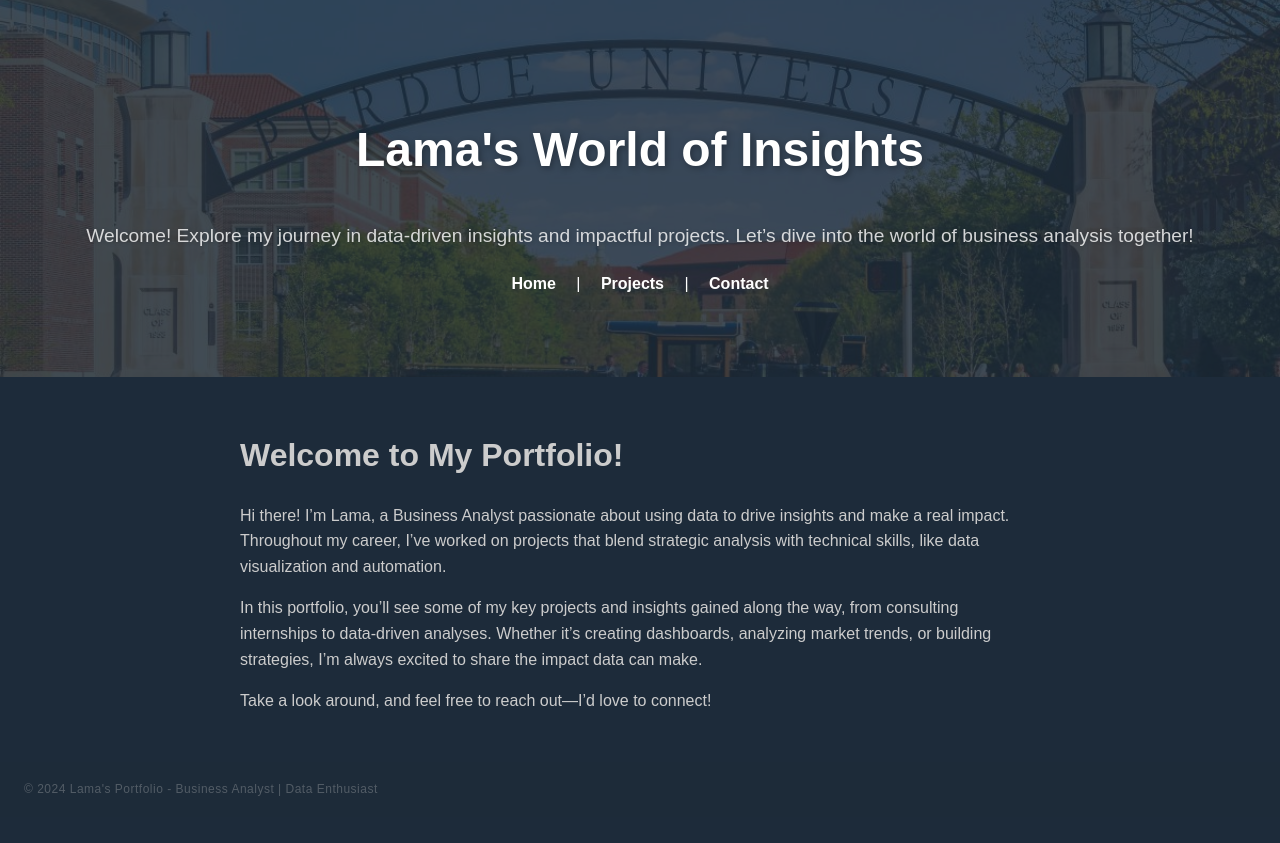
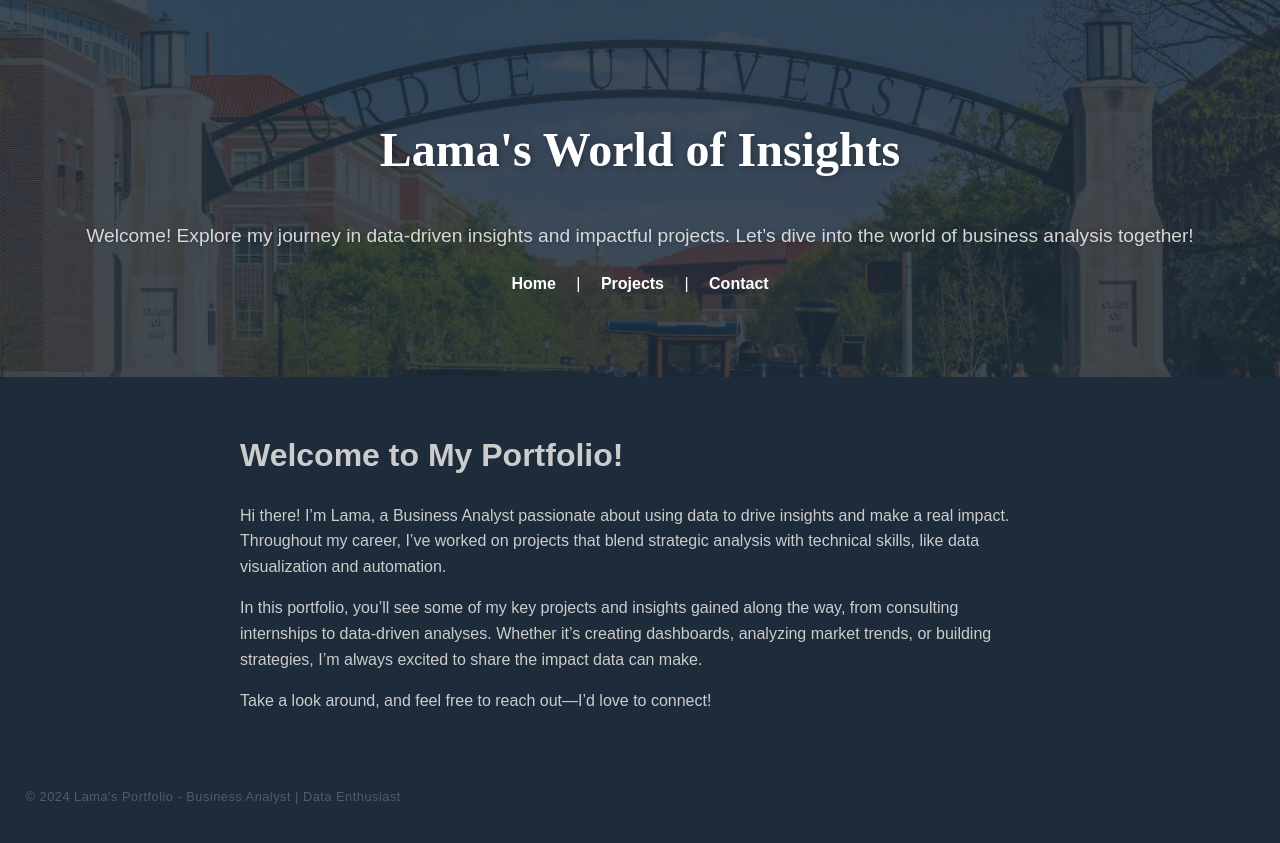
Before and after one commit to LamaJuraisi/Portfolio, a Jekyll site: the page built from index.md, in a window 1280 px wide. Shown: the top 843 px of the page. Built offline with Jekyll 4.4.1, drawn with Linux system fonts in a browser that asks for light colours; some web fonts are replaced.

Commit message:
Update main.css

```diff
--- a/assets/css/main.css
+++ b/assets/css/main.css
@@ -1,17 +1,55 @@
 /* Base Styling */
 body {
-  font-family: 'Source Sans 3', sans-serif; /* Use the specified font for main content */
+  font-family: 'Source Sans 3', sans-serif;
   line-height: 1.6;
-  color: #CCCCCC;
-  background-color: #1D2B3A;
+  color: #CCCCCC; /* Slightly lighter for readability */
+  background-color: #1D2B3A; /* Updated navy background color */
   margin: 0;
 }
 
-/* Center Content and Limit Width */
-main {
-  padding: 2em 1em;
-  max-width: 800px;
-  margin: auto; /* Centers the main content */
+/* Font Classes */
+.markazi {
+  font-family: 'Markazi Text', serif;
+}
+
+.merriweather-regular {
+  font-family: 'Merriweather', serif;
+  font-weight: 400;
+}
+
+.merriweather-bold {
+  font-family: 'Merriweather', serif;
+  font-weight: 700;
+}
+
+.ubuntu-regular {
+  font-family: 'Ubuntu', sans-serif;
+  font-weight: 400;
+}
+
+.ubuntu-bold {
+  font-family: 'Ubuntu', sans-serif;
+  font-weight: 700;
+}
+
+.source-sans-regular {
+  font-family: 'Source Sans 3', sans-serif;
+  font-weight: 400;
+}
+
+.source-sans-bold {
+  font-family: 'Source Sans 3', sans-serif;
+  font-weight: 700;
+}
+
+.raleway-regular {
+  font-family: 'Raleway', sans-serif;
+  font-weight: 400;
+}
+
+.raleway-bold {
+  font-family: 'Raleway', sans-serif;
+  font-weight: 700;
 }
 
 /* Header styling with background image */
@@ -32,7 +70,7 @@ header::before {
   left: 0;
   right: 0;
   bottom: 0;
-  background: rgba(29, 43, 58, 0.84);
+  background: rgba(29, 43, 58, 0.84); /* Updated navy tint color */
   z-index: 0;
 }
 
@@ -43,14 +81,15 @@ header h1, header p, header nav {
 
 /* Header Content */
 header h1 {
+  font-family: 'Bitter', serif;
   font-size: 3em;
   color: white;
   text-shadow: 2px 2px 6px rgba(0, 0, 0, 0.3);
   font-weight: 800;
 }
 
-/* Welcome Text Styling */
 header p {
+  font-family: 'Source Sans 3', sans-serif;
   font-size: 1.2em;
   color: rgba(255, 255, 255, 0.8);
   text-shadow: 1px 1px 4px rgba(0, 0, 0, 0.2);
@@ -61,16 +100,16 @@ nav a {
   color: #ffffff;
   margin: 0 1em;
   font-weight: 600;
-  text-decoration: none; /* Removes underline from links */
+  text-decoration: none;
 }
 
 nav a:hover {
   color: #007acc;
-  text-decoration: none; /* Ensures no underline on hover */
 }
 
 /* Button Styling */
 .actions .button {
+  font-family: 'Source Sans 3', sans-serif;
   font-size: 1.1em;
   padding: 0.8em 2em;
   border: 2px solid white;
@@ -82,17 +121,7 @@ nav a:hover {
 
 .actions .button:hover {
   background-color: white;
-  color: #1D2B3A;
-}
-
-/* Top Left Corner Information */
-.top-left-info {
-  position: absolute;
-  top: 1em;
-  left: 1em;
-  color: white;
-  text-transform: uppercase;
-  font-size: 0.9em;
+  color: #1D2B3A; /* Updated button hover color */
 }
 
 /* Main Content Styling */
@@ -102,25 +131,25 @@ main {
   margin: auto;
 }
 
-/* Footer Styling */
+/* Footer */
 footer {
-  background: rgba(29, 43, 58, 0.7); /* Make footer more transparent */
-  color: rgba(204, 204, 204, 0.3); /* Lighter and more transparent text */
+  background: #1D2B3A;
+  color: rgba(204, 204, 204, 0.3); /* Slight transparency */
   text-align: left;
-  padding: 0.5em 2em;
-  font-size: 0.75em; /* Smaller font for footer */
-  font-family: 'Raleway', sans-serif; /* Footer-specific font */
+  padding: 1em 2em;
+  font-size: 0.8em;
+  font-family: 'Ubuntu', sans-serif;
   font-weight: 400;
   letter-spacing: 0.5px;
 }
 
-/* Remove underline from all links */
+/* Link Styling */
 a {
-  text-decoration: none; /* Removes underline */
-  color: white; /* Keeps links visible */
+  text-decoration: none;
+  color: white;
 }
 
 a:hover {
-  color: #007acc; /* Optional: Change color on hover */
-  text-decoration: none; /* Ensures no underline on hover */
+  color: #007acc;
+  text-decoration: none;
 }
```
